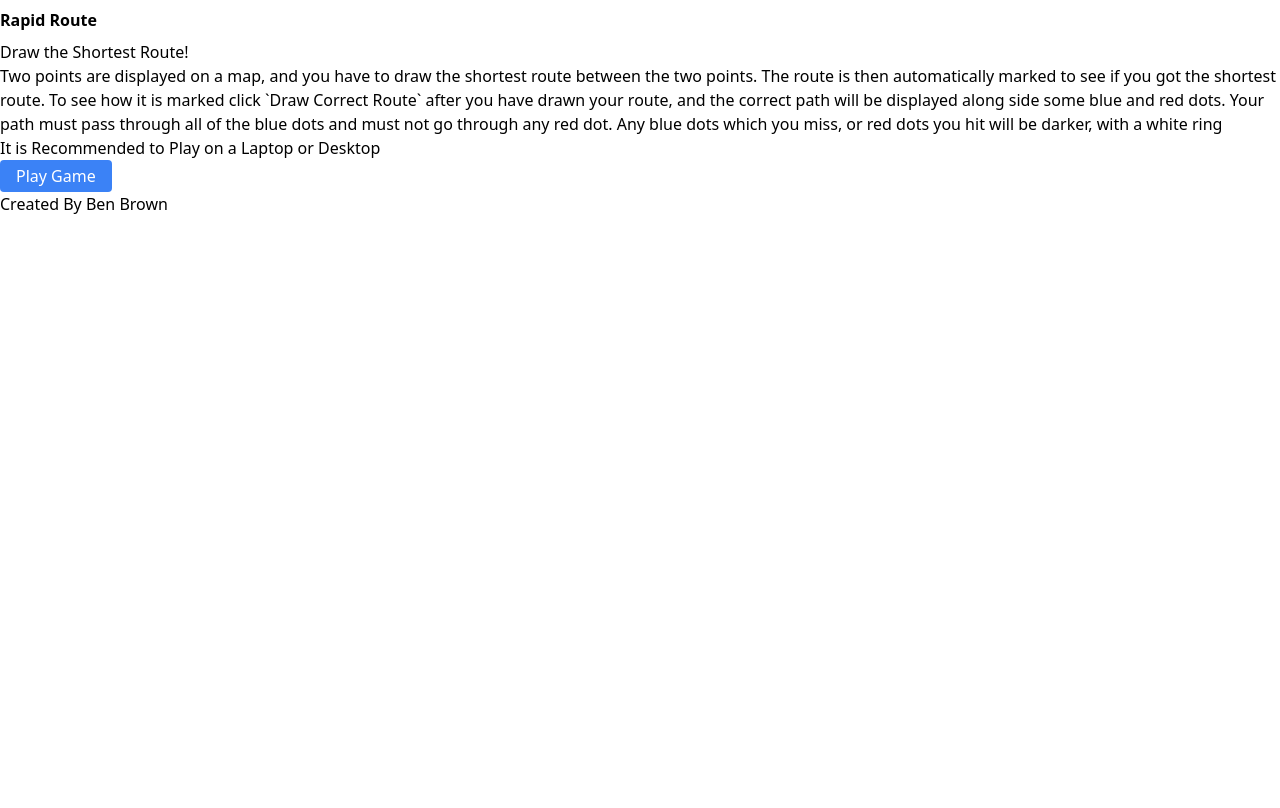
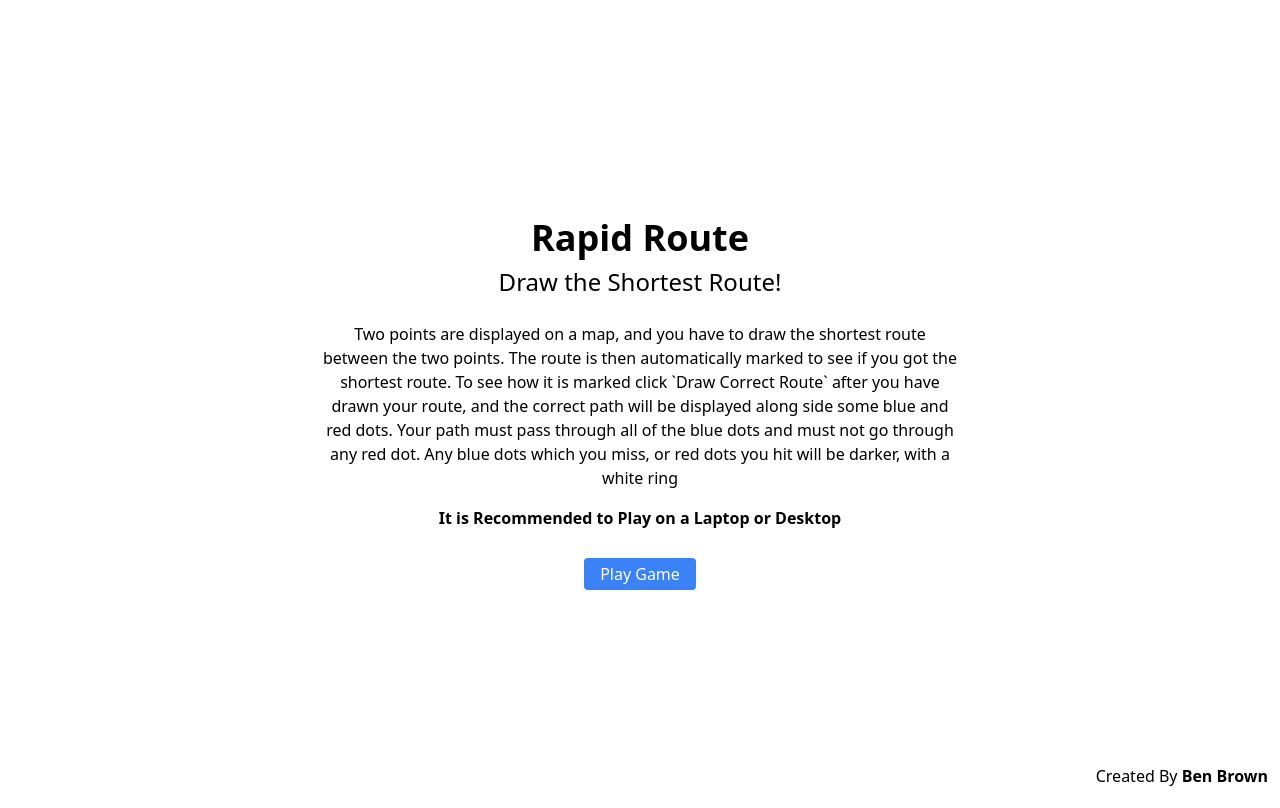
Before and after one commit to brownben/rapid-route-game, a Vue app: page / in a window 1280 px wide. Built offline with nearby package versions, Linux system fonts and the light colour scheme.

Commit message:
Fix - Enable Tailwind Purge

```diff
--- a/tailwind.config.js
+++ b/tailwind.config.js
@@ -1,4 +1,5 @@
 module.exports = {
+  purge: ['./src/**/*.vue'],
   theme: {
     screens: {
       sm: '640px',
```
